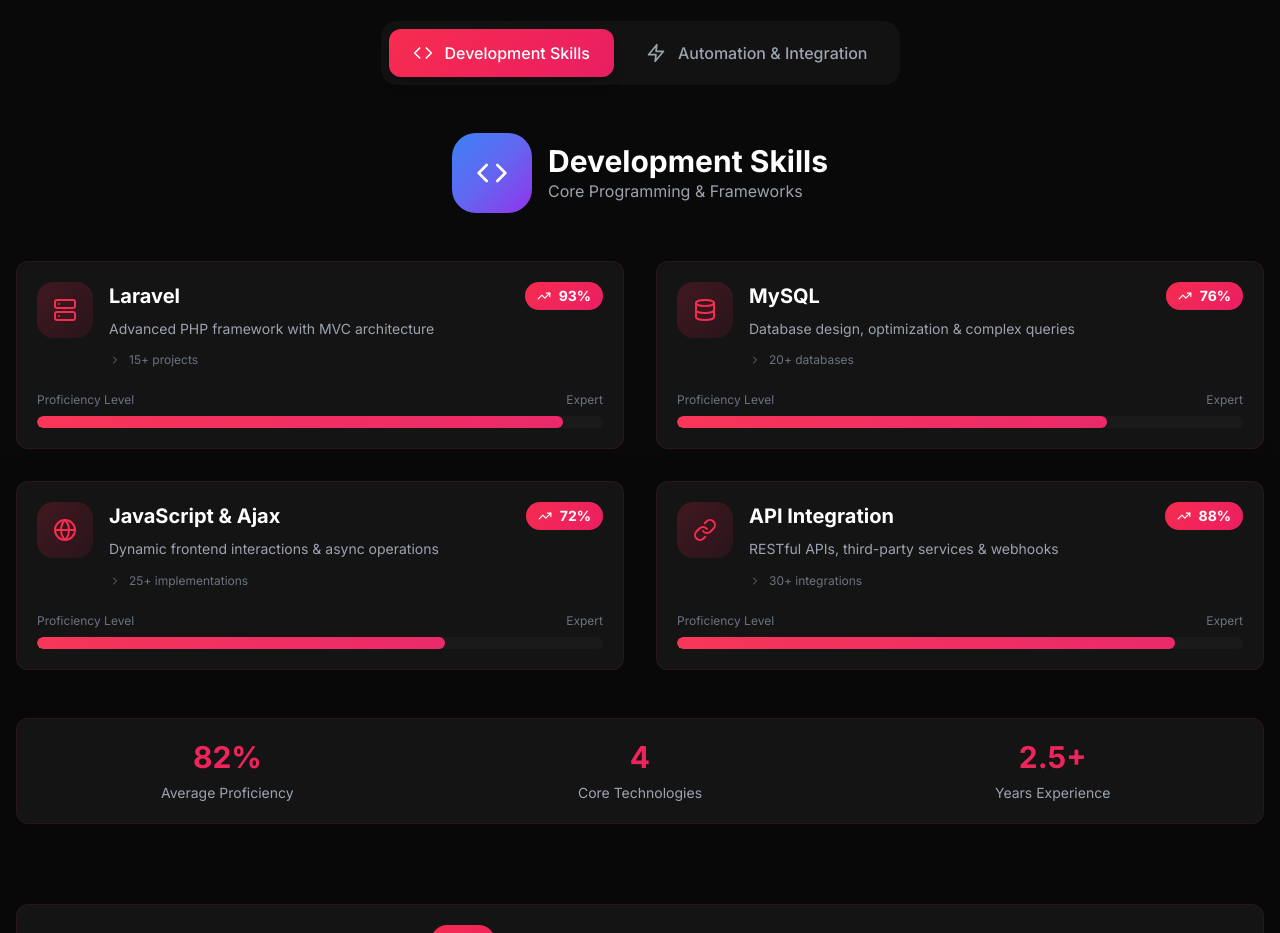
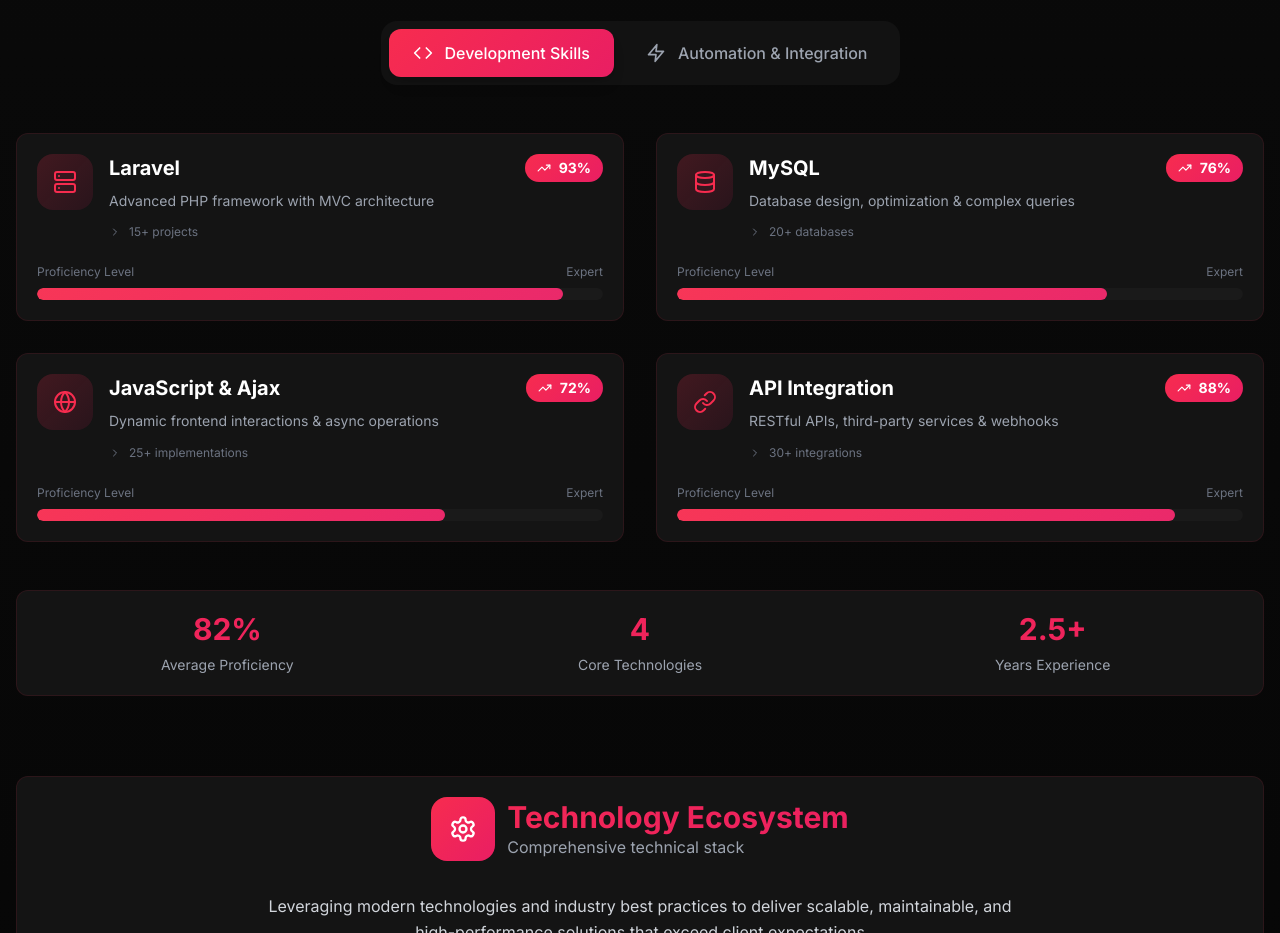
Before and after one commit to parthikhm/parthik-modi, a React (Vite) app: page / in a window 1280 px wide. Shown: the part 2340-3273 px from the top of the page. Built offline with nearby package versions, Linux system fonts and the light colour scheme.

Commit message:
Remove unused category header from Skills section

```diff
--- a/src/components/Skills.tsx
+++ b/src/components/Skills.tsx
@@ -190,24 +190,6 @@ const Skills = () => {
               activeCategory === categoryIndex && (
                 <div key={category.id}>
                   {/* Category Header */}
-                  <motion.div
-                    variants={itemVariants}
-                    className="text-center mb-12"
-                  >
-                    <div className="flex items-center justify-center gap-4 mb-6">
-                      <motion.div
-                        className={`w-20 h-20 rounded-3xl flex items-center justify-center bg-gradient-to-br ${category.color}`}
-                        whileHover={{ rotate: 5, scale: 1.1 }}
-                        transition={{ duration: 0.3 }}
-                      >
-                        <category.icon size={32} className="text-white" />
-                      </motion.div>
-                      <div className="text-left">
-                        <h3 className="text-3xl font-bold text-white">{category.title}</h3>
-                        <p className="text-gray-400">{category.subtitle}</p>
-                      </div>
-                    </div>
-                  </motion.div>
 
                   {/* Skills Grid - No scroll animations */}
                   <div className="grid lg:grid-cols-2 gap-8 mb-12">
```
